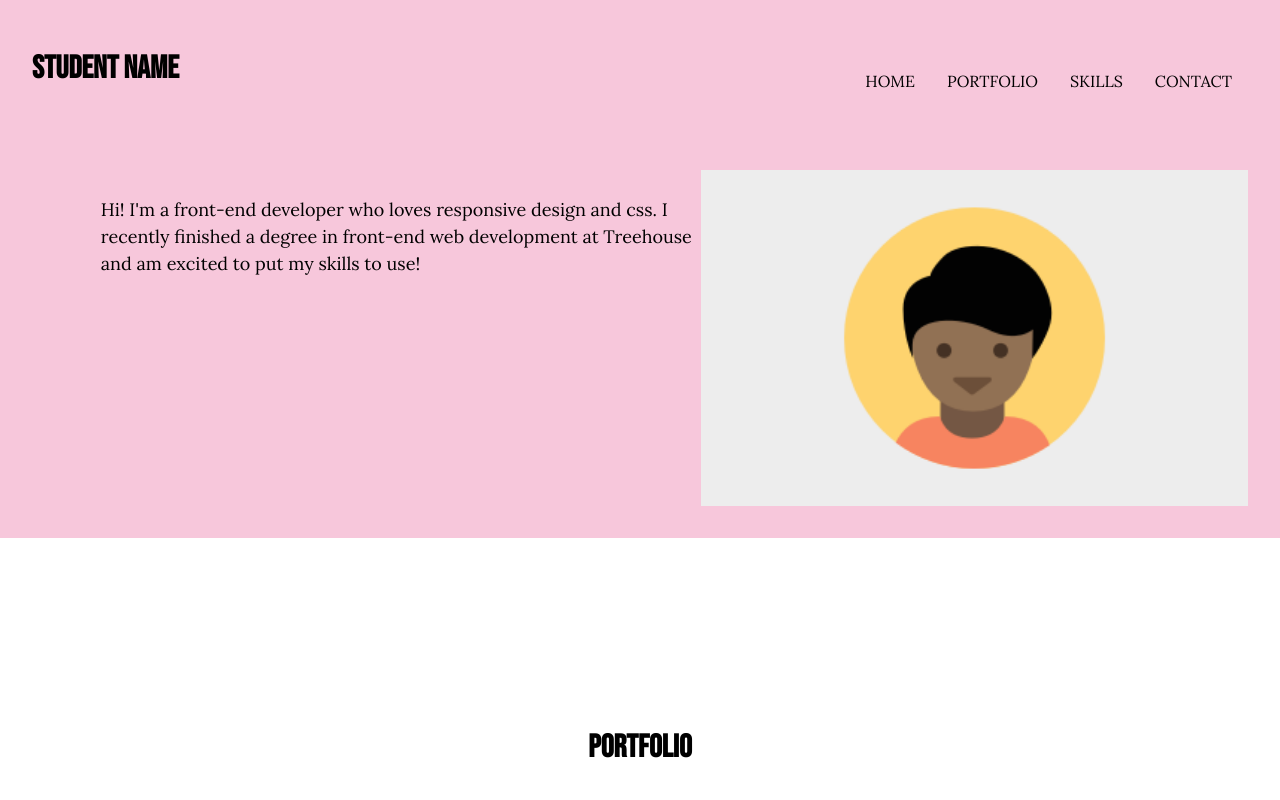
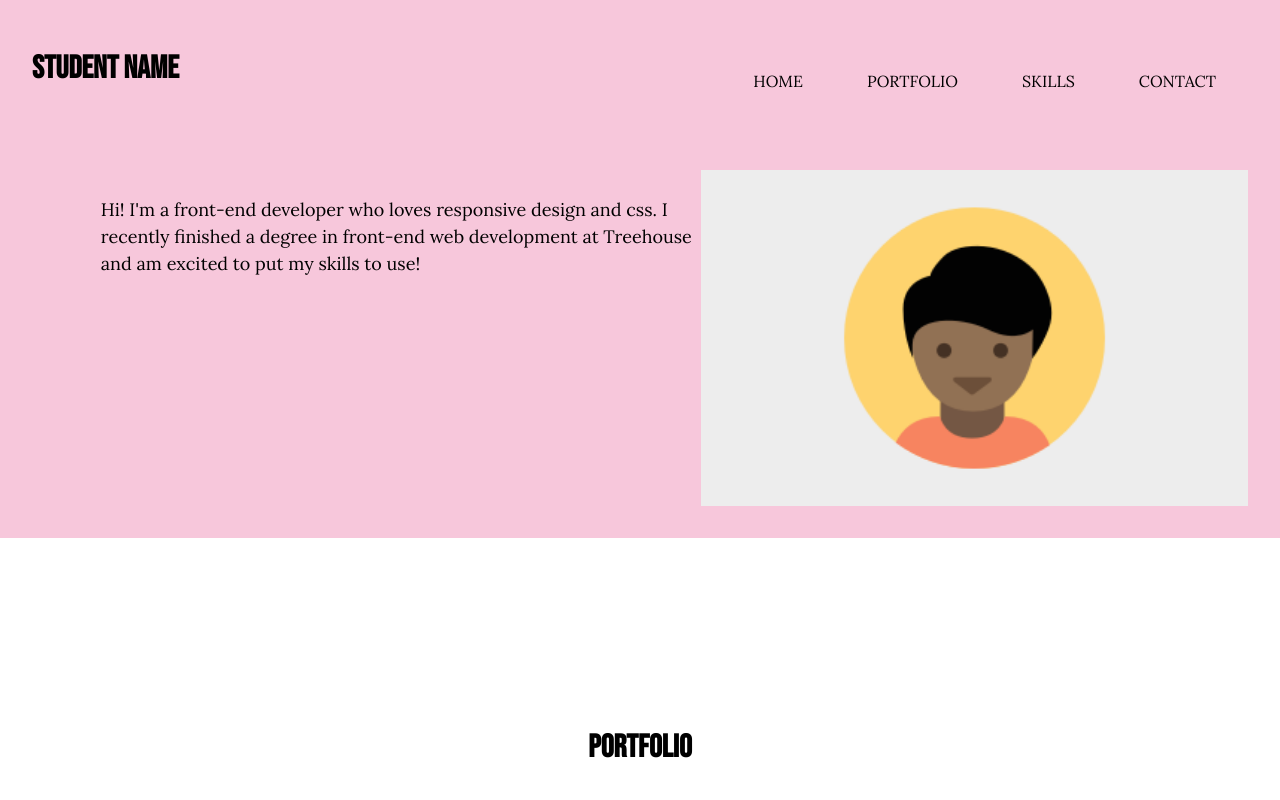
Before and after one commit to BellaBradbury/Responsive-Basic-Profile-Page, a plain HTML site: page index.html in a window 1280 px wide. Shown: the top 800 px of the page. Drawn offline with Linux system fonts and the light colour scheme.

Commit message:
validator checks
no errors

```diff
--- a/css/style.css
+++ b/css/style.css
@@ -133,7 +133,7 @@ h1, h2 {
 
   .nav1 {
     background-color: #f7c7db;
-    margin: .5rem 1 .5rem 1;
+    margin: .5rem 1rem .5rem 1rem;
     padding: 1rem;
   }
 
```
